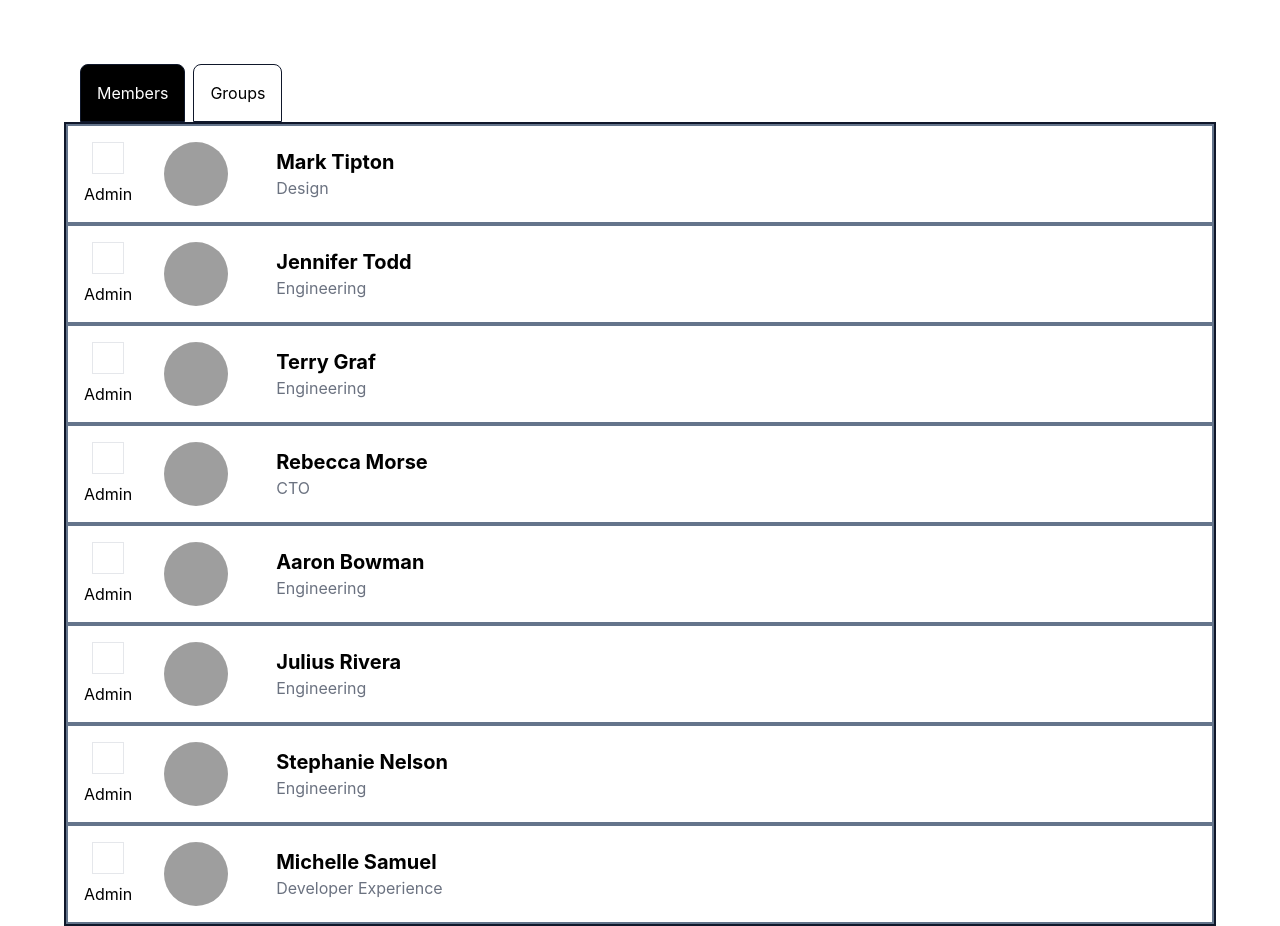
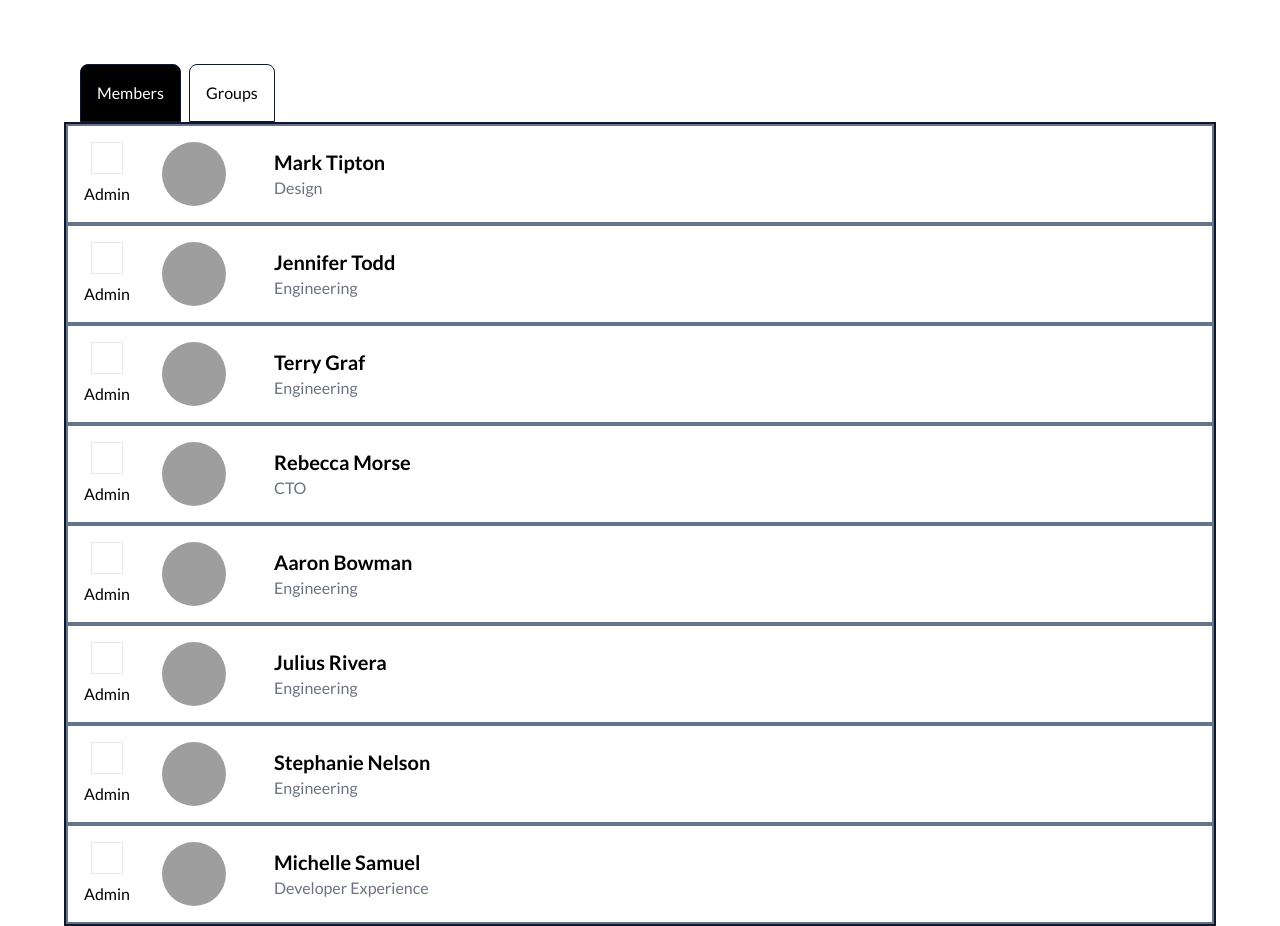
Before and after one commit to babramczyk/member-list-take-home, a React (Create React App) app: page / in a window 1280 px wide. Built offline with nearby package versions, Linux system fonts and the light colour scheme; grey boxes are pictures that could not be loaded.

Commit message:
use Lato font

```diff
--- a/public/index.html
+++ b/public/index.html
@@ -3,6 +3,10 @@
   <head>
     <meta charset="utf-8" />
     <link rel="icon" href="%PUBLIC_URL%/favicon.ico" />
+
+    <!-- TODO: Move this in house, maybe host on our own CDN  -->
+    <link href="https://fonts.googleapis.com/css2?family=Lato:wght@400;700&display=swap" rel="stylesheet">
+
     <meta name="viewport" content="width=device-width, initial-scale=1" />
     <meta name="theme-color" content="#000000" />
     <meta
--- a/src/index.css
+++ b/src/index.css
@@ -4,8 +4,8 @@
 
 body {
   margin: 0;
-  font-family: -apple-system, BlinkMacSystemFont, "Segoe UI", "Roboto", "Oxygen",
-    "Ubuntu", "Cantarell", "Fira Sans", "Droid Sans", "Helvetica Neue",
+  font-family: "Lato", -apple-system, BlinkMacSystemFont, "Segoe UI", "Roboto",
+    "Oxygen", "Ubuntu", "Cantarell", "Fira Sans", "Droid Sans", "Helvetica Neue",
     sans-serif;
   -webkit-font-smoothing: antialiased;
   -moz-osx-font-smoothing: grayscale;
```
